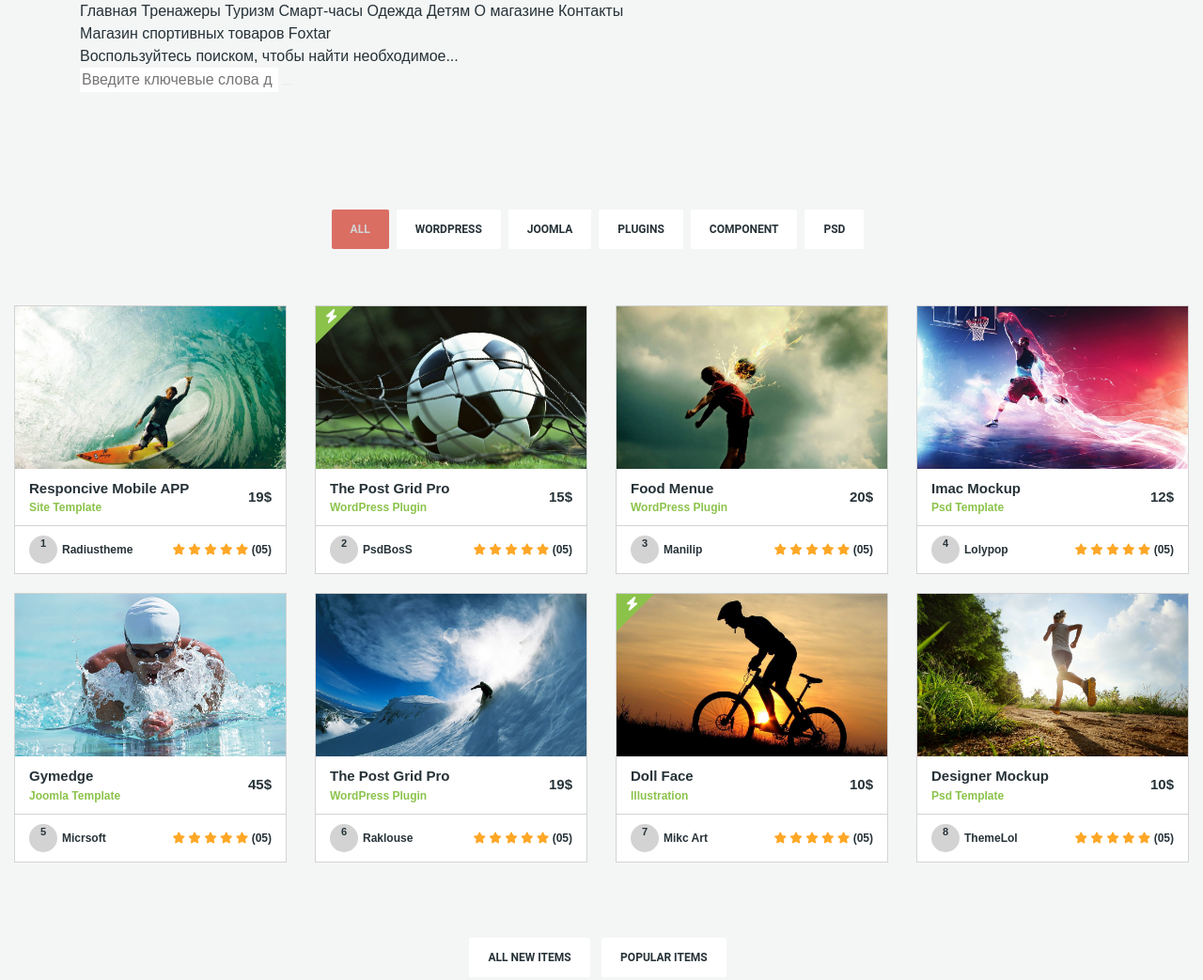
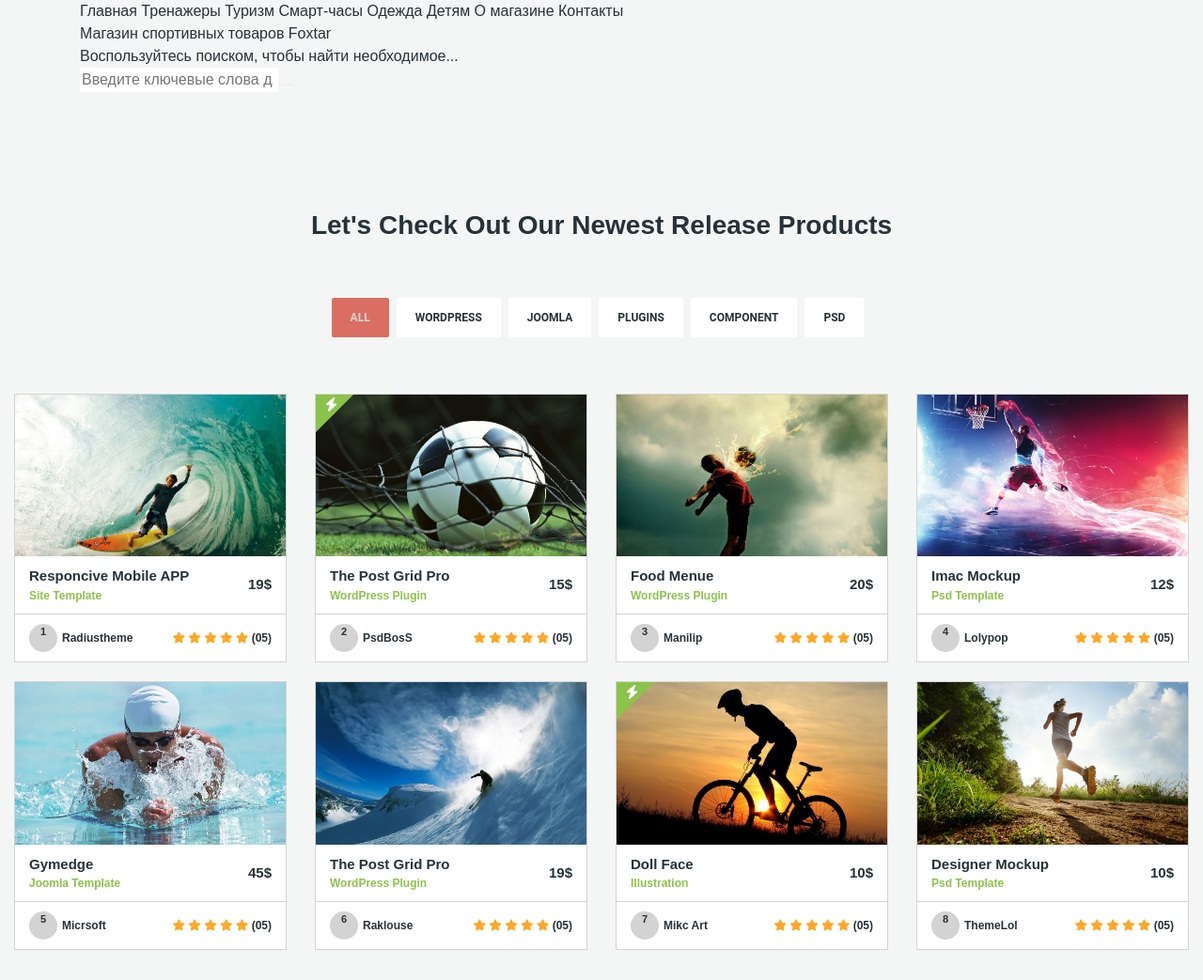
Before and after one commit to Mi-Studio/foxtar_shop, a website: page app/index.html in a window 1280 px wide. Shown: the top 1043 px of the page at 94% size. Drawn offline with nearby package versions, Linux system fonts and the light colour scheme; files that its build step writes are made by us from their sources.

Commit message:
release products/added tabs and title

```diff
--- a/app/index.html
+++ b/app/index.html
@@ -65,6 +65,7 @@
         </section>
         <!-- section release products -->
         <section class="release-product">
+            <h3 class="release-product__title">Let's Check Out Our Newest Release Products</h3>
             <div class="release-product__product-tabs product-tabs">
                 <ul class="product-tabs__buttons">
                     <li>
@@ -746,9 +747,10 @@
         </section>
         <!-- section why choose end -->
     </div>
+    <script src="https://ajax.googleapis.com/ajax/libs/jquery/3.3.1/jquery.min.js"></script>
+    <script src="https://code.jquery.com/ui/1.12.1/jquery-ui.js"></script>
+    <script src="https://kit.fontawesome.com/751ca44c72.js"></script> <!-- font awesome -->
 
-    <script src="https://kit.fontawesome.com/751ca44c72.js"></script> <!-- font awesome -->
-    <script src="https://ajax.googleapis.com/ajax/libs/jquery/3.3.1/jquery.min.js"></script>
     <script src="https://code.jquery.com/ui/1.12.1/jquery-ui.min.js" integrity="sha256-VazP97ZCwtekAsvgPBSUwPFKdrwD3unUfSGVYrahUqU="  crossorigin="anonymous"></script>
     <!-- <script src="js/libs.min.js"></script> -->
     <script src="js/main.js"></script>
--- a/app/scss/home/_release-products.scss
+++ b/app/scss/home/_release-products.scss
@@ -25,6 +25,7 @@
     font-weight: bold;
     background-color: #fff;
     margin-right: 8px;
+
 }
 
 &__btn-red {
@@ -71,5 +72,13 @@
     font-weight: bold;
     background-color: #fff;
     margin-right: 8px;
+    box-shadow: 0 3px 3px rgba(0,0,0,0.5)
+}
+
+&__title {
+    font-size: 28px;
+    font-weight: bold;
+    margin-bottom: 60px;
+    text-align: center;
 }
 }
```
Also changed, not shown: 2 other files.
